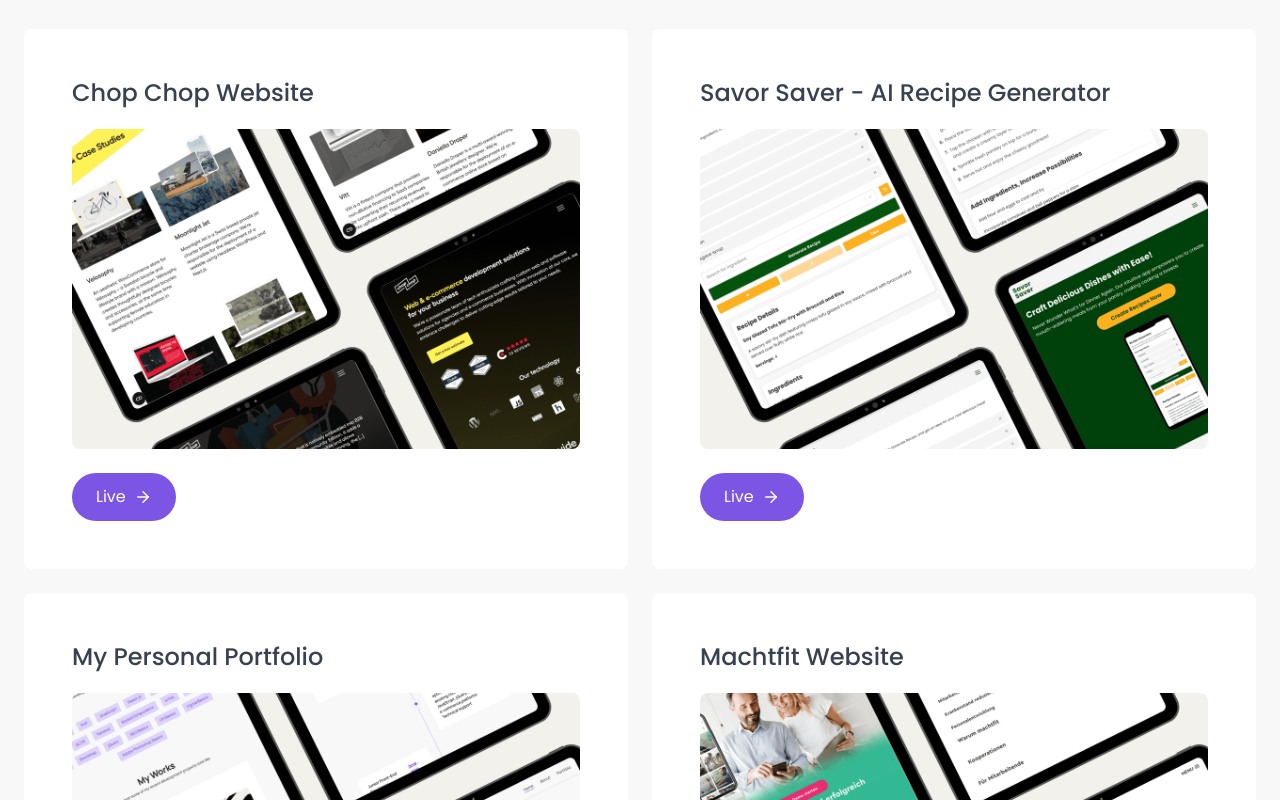
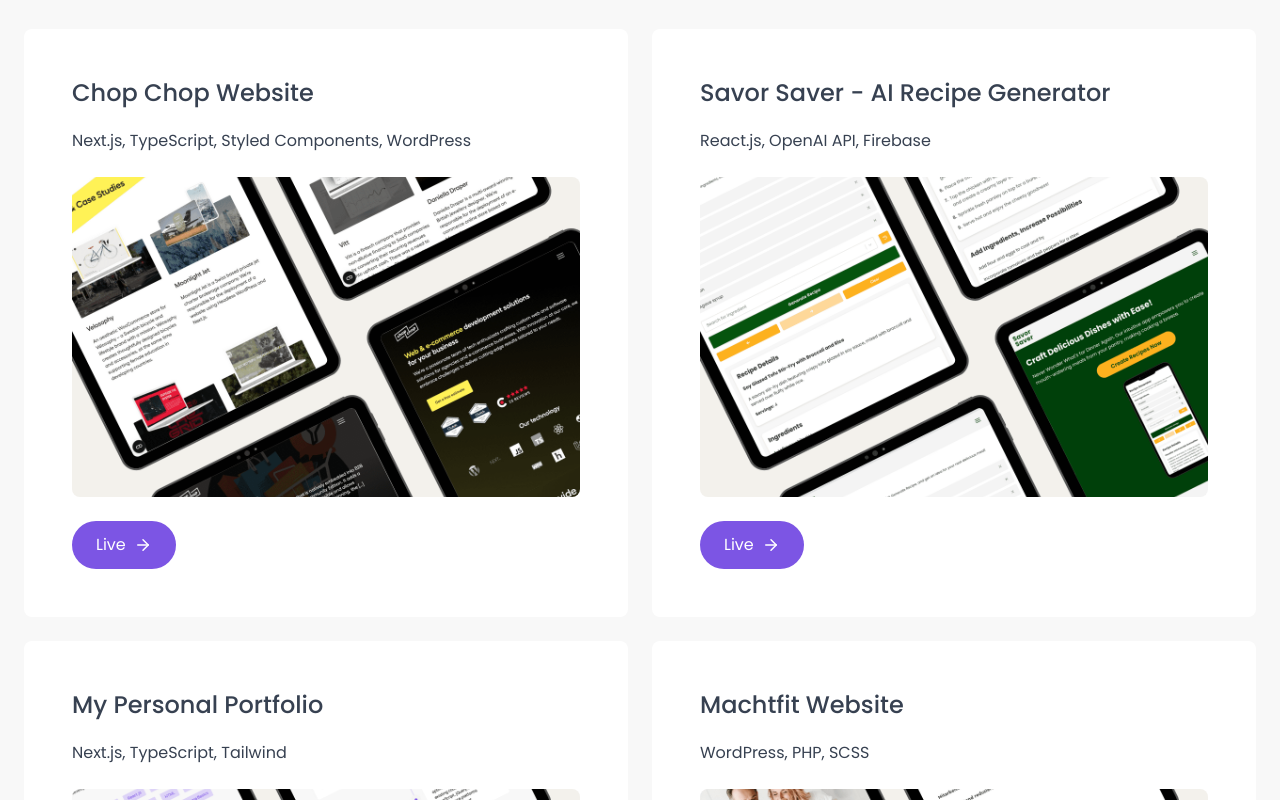
Before and after one commit to kguzik/portfolio-karolina-guzik, a Next.js app: page /portfolio in a window 1280 px wide. Shown: the part 320-1120 px from the top of the page. Built offline with nearby package versions, Linux system fonts and the light colour scheme.

Commit message:
feat: add description to portfolio items

```diff
--- a/components/molecules/PortfolioCard.tsx
+++ b/components/molecules/PortfolioCard.tsx
@@ -18,6 +18,9 @@
             data-aos-delay={index * 100}
         >
             <h4 className='mb-5'>{portfolio.title}</h4>
+            {portfolio.description && (
+                <p className={styles.description}>{portfolio.description}</p>
+            )}
             <div className={styles.imageWrapper}>
                 <Image
                     src={portfolio.image}
@@ -42,6 +45,7 @@
 
 const styles = {
     card: 'bg-white p-6 lg:p-12 rounded-lg',
+    description: 'mb-6',
     imageWrapper:
         'relative w-full h-[320px] rounded-lg overflow-hidden mb-4 lg:mb-6',
     buttonWrapper: 'flex flex-wrap gap-4',
--- a/constants/index.ts
+++ b/constants/index.ts
@@ -32,6 +32,7 @@
     'Git',
     'Bootstrap',
     'jQuery',
+    'Firebase Basics',
     'SEO Basics',
     'UX Basics',
     'Figma Basics',
@@ -42,18 +43,21 @@
     {
         id: 1,
         title: 'Chop Chop Website',
+        description: 'Next.js, TypeScript, Styled Components, WordPress',
         link: 'https://chop-chop.org/',
         image: '/images/chop-chop-mockups.png',
     },
     {
         id: 2,
         title: 'Savor Saver - AI Recipe Generator',
+        description: 'React.js, OpenAI API, Firebase',
         link: 'https://savor-saver.com/',
         image: '/images/savor-saver-mockups.png',
     },
     {
         id: 3,
         title: 'My Personal Portfolio',
+        description: 'Next.js, TypeScript, Tailwind',
         link: '/',
         githubLink: 'https://github.com/kguzik/portfolio-karolina-guzik',
         image: '/images/portfolio-mockups.png',
@@ -61,18 +65,21 @@
     {
         id: 4,
         title: 'Machtfit Website',
+        description: 'WordPress, PHP, SCSS',
         link: 'https://www.machtfit.de/',
         image: '/images/machtfit-mockups.png',
     },
     {
         id: 5,
         title: 'Travel Blog',
+        description: 'WordPress, PHP, SCSS',
         link: 'https://turystyczny.com.pl/',
         image: '/images/turystyczny-mockups.png',
     },
     {
         id: 6,
         title: 'Movie Quotes Quiz Game',
+        description: 'React.js, SCSS, Firebase',
         link: 'https://kguzik.github.io/movie-quotes-quiz/',
         githubLink: 'https://github.com/kguzik/movie-quotes-quiz',
         image: '/images/movie-quotes-quiz-mockups.png',
@@ -80,12 +87,14 @@
     {
         id: 7,
         title: 'Corpussanum Website',
+        description: 'WordPress, PHP, SCSS',
         link: 'https://corpussanum.pl/',
         image: '/images/corpussanum-mockups.png',
     },
     {
         id: 8,
         title: 'Reveil Website',
+        description: 'HTML, CSS, JavaScript',
         link: 'http://reveil.com.pl/',
         githubLink: 'https://github.com/kguzik/reveil',
         image: '/images/reveil-mockups.png',
@@ -93,18 +102,21 @@
     {
         id: 9,
         title: 'AP Diet Website + Shop',
+        description: 'WordPress, PHP, SCSS, WooCommerce',
         link: 'https://apdiet.pl/',
         image: '/images/apdiet-mockups.png',
     },
     {
         id: 10,
         title: 'Pozytywnie o jedzeniu Website + Shop',
+        description: 'WordPress, PHP, SCSS, WooCommerce',
         link: 'https://pozytywnieojedzeniu.pl/',
         image: '/images/pozytywnie-mockups.png',
     },
     {
         id: 11,
         title: 'Który Kosz App',
+        description: 'React.js, CSS',
         link: 'https://kguzik.github.io/ktory-kosz/',
         githubLink: 'https://github.com/kguzik/ktory-kosz',
         image: '/images/ktorykosz-mockups.png',
@@ -112,6 +124,7 @@
     {
         id: 12,
         title: 'Biznestoq Blog',
+        description: 'WordPress, PHP, SCSS',
         link: 'https://biznestoq.pl/',
         image: '/images/biznestoq-mockups.png',
     },
--- a/types/types.ts
+++ b/types/types.ts
@@ -1,6 +1,7 @@
 export type PortfolioItem = {
     id: number;
     title: string;
+    description: string;
     link: string;
     githubLink?: string;
     image: string;
```
